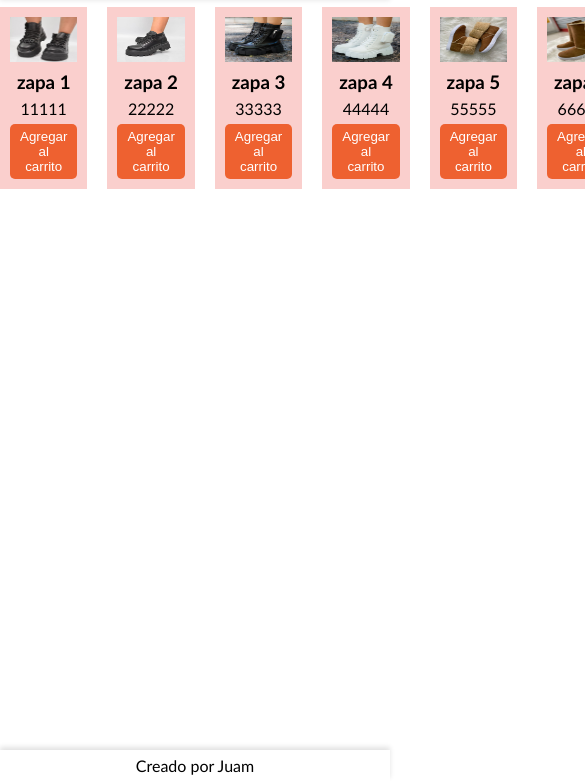
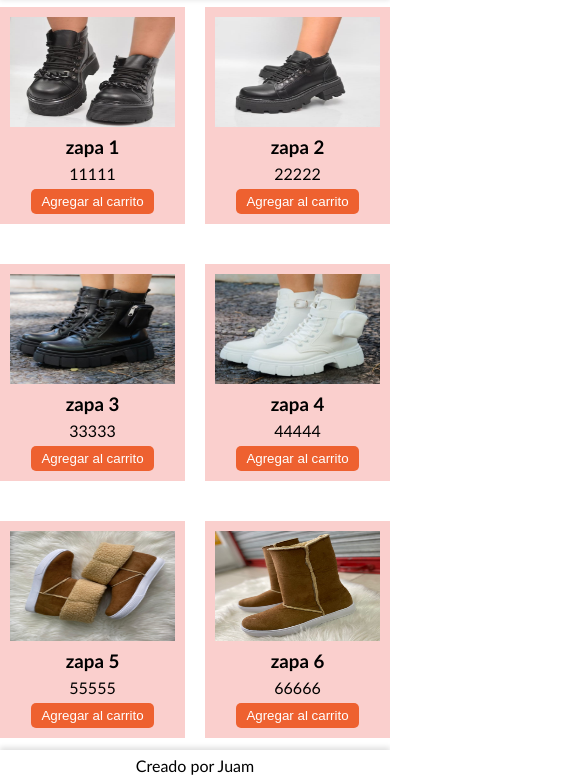
Before and after one commit to rulo19xd/ecommerceZapas, a plain HTML site: page index.html in a window 390 px wide. Shown: the part 63-844 px from the top of the page, 585 px wide, since content can reach past the window. Drawn offline with Linux system fonts and the light colour scheme.

Commit message:
Responsive

```diff
--- a/css/index.css
+++ b/css/index.css
@@ -24,3 +24,13 @@
     width: 100%;
     aspect-ratio: 1.5;
 }
+
+@media screen and (max-width: 500px) {
+    #productos-container {
+        display: grid;
+        grid-template-columns: repeat(2, 1fr);
+        grid-template-rows: repeat(3, 1fr);
+        grid-column-gap: 20px;
+        grid-row-gap: 40px;
+        }
+}
```
